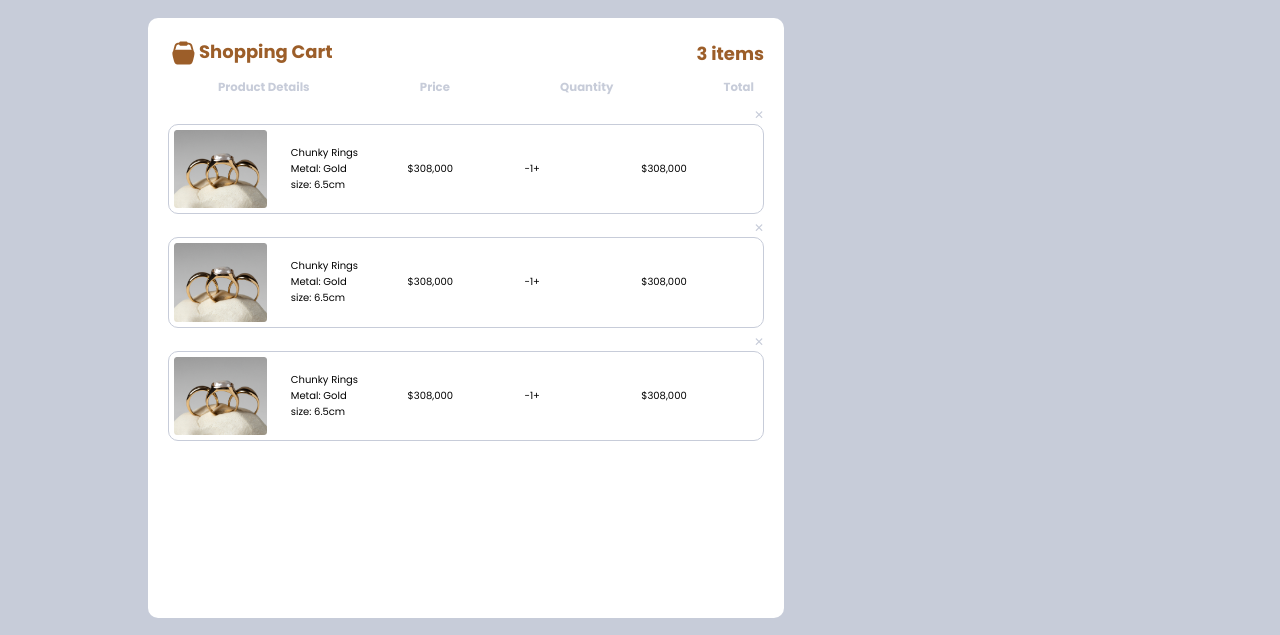
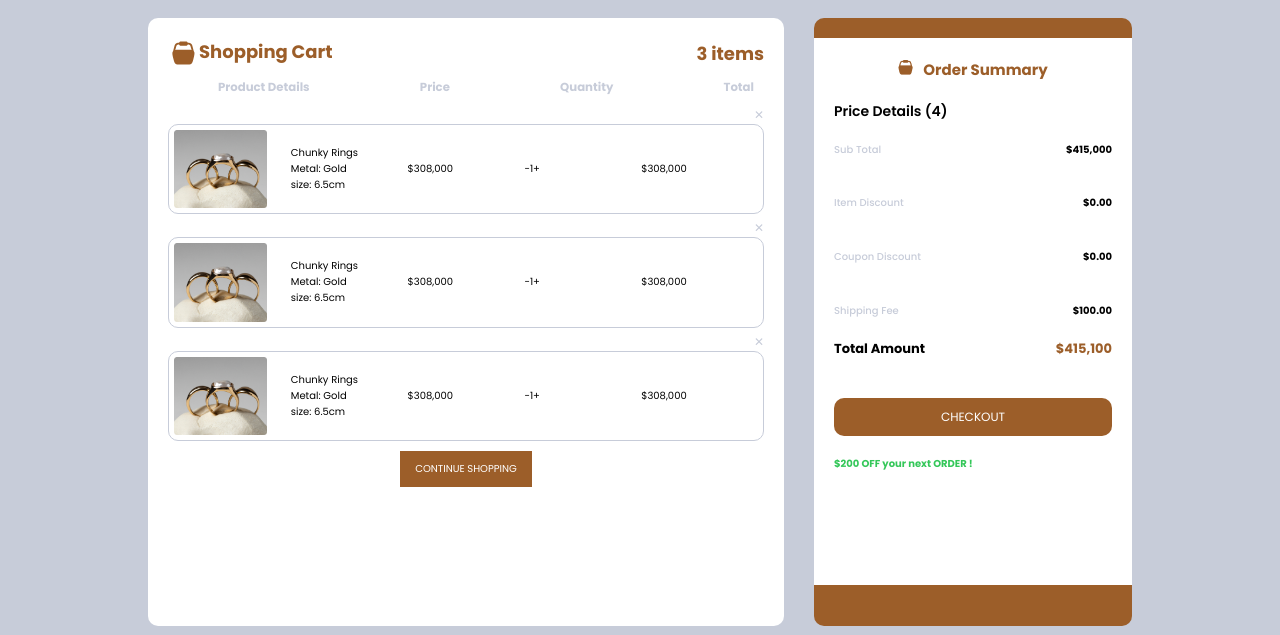
Before and after one commit to Ade-folami/HNG-stage-2, a website built with Parcel: page cart.html in a window 1280 px wide. Shown: the part 157-792 px from the top of the page. Built offline with nearby package versions, Linux system fonts and the light colour scheme; a web font is replaced by a local one.

Commit message:
building cart page

```diff
--- a/cart.html
+++ b/cart.html
@@ -23,7 +23,7 @@
       <nav class="nav">
         <img src="images/blings-logo.png" alt="blings " class="nav__logo" />
         <div class="nav__links">
-          <a href="#" class="nav__link">
+          <a href="index.html" class="nav__link">
             <span
               ><img
                 src="images/teenyicons_home-outline.png"
@@ -153,8 +153,56 @@
               </div>
             </div>
           </div>
+          <div class="items__button--container">
+            <a href="#" class="items__button">CONTINUE SHOPPING</a>
+          </div>
         </div>
-        <div class="cart__area--summary"></div>
+        <div class="cart__area--summary">
+          <div class="summary__container">
+            <h2 class="summary__heading">
+              <span
+                ><img
+                  src="images/summary-icon.png"
+                  alt="summary"
+                  class="summary__icon" /></span
+              >Order Summary
+            </h2>
+            <div class="summary__prices">
+              <h3 class="summary__prices--heading">Price Details (4)</h3>
+              <div class="summary__prices--breakdown-area">
+                <div class="summary__prices--breakdown">
+                  <span class="summary__prices--breakdown-text">Sub Total</span
+                  ><span class="summary__prices--breakdown-amount"
+                    >$415,000</span
+                  >
+                </div>
+                <div class="summary__prices--breakdown">
+                  <span class="summary__prices--breakdown-text"
+                    >Item Discount</span
+                  ><span class="summary__prices--breakdown-amount">$0.00</span>
+                </div>
+                <div class="summary__prices--breakdown">
+                  <span class="summary__prices--breakdown-text"
+                    >Coupon Discount</span
+                  ><span class="summary__prices--breakdown-amount">$0.00</span>
+                </div>
+                <div class="summary__prices--breakdown">
+                  <span class="summary__prices--breakdown-text"
+                    >Shipping Fee</span
+                  ><span class="summary__prices--breakdown-amount"
+                    >$100.00</span
+                  >
+                </div>
+              </div>
+              <div class="summary__prices--total">
+                <span class="summary__prices--total-text">Total Amount</span
+                ><span class="summary__prices--total-amount">$415,100</span>
+              </div>
+              <a href="" class="summary__prices--button">CHECKOUT</a>
+            </div>
+            <p class="summary__offer">$200 OFF your next ORDER !</p>
+          </div>
+        </div>
       </div>
     </section>
     <section class="section__recents">
--- a/style.css
+++ b/style.css
@@ -241,7 +241,7 @@ body {
 }
 .section__cart {
   background-color: #c7ccd9;
-  height: 80vh;
+  height: 90vh;
   font-family: "Poppins";
 }
 .cart__area {
@@ -250,7 +250,7 @@ body {
   column-gap: 3rem;
   margin: auto;
   padding: 2rem;
-  height: 100%;
+  height: 90%;
   max-width: 80vw;
 }
 .cart__area--items {
@@ -309,3 +309,97 @@ body {
   width: 80%;
   height: 100%;
 }
+.items__button--container {
+  display: flex;
+  align-items: center;
+  padding: 1rem;
+  justify-content: center;
+}
+.items__button {
+  text-decoration: none;
+  padding: 1rem 1.5rem;
+  background-color: #9c5e29;
+  color: #fff;
+  margin: auto;
+  align-self: center;
+}
+.cart__area--summary {
+  background-color: #9c5e29;
+  border-radius: 1rem;
+}
+.summary__container {
+  background-color: #fff;
+  padding: 2rem;
+  font-family: "Poppins";
+  /* display: flex;
+  flex-direction: column;
+  justify-content: space-between; */
+  height: 90%;
+  margin: 2rem auto;
+}
+.summary__heading {
+  color: #9c5e29;
+  margin: auto;
+  text-align: center;
+  padding-bottom: 2rem;
+  /* align-self: center; */
+}
+.summary__icon {
+  padding-right: 1rem;
+}
+.summary__prices {
+  height: 70%;
+  display: flex;
+  flex-direction: column;
+  justify-content: space-between;
+}
+.summary__prices--heading {
+  font-size: 1.4rem;
+  font-weight: 600;
+}
+.summary__prices--breakdown-area {
+  display: flex;
+  flex-direction: column;
+  justify-content: space-between;
+  height: 50%;
+}
+.summary__prices--breakdown {
+  display: flex;
+  justify-content: space-between;
+}
+.summary__prices--breakdown-text {
+  color: #c7ccd9;
+  font-weight: 500;
+}
+.summary__prices--breakdown-amount {
+  color: #000;
+  font-weight: 700;
+}
+.summary__prices--total {
+  display: flex;
+  justify-content: space-between;
+}
+.summary__prices--total-text {
+  font-weight: 700;
+  font-size: 1.3rem;
+}
+.summary__prices--total-amount {
+  color: #9c5e29;
+  font-weight: 700;
+  font-size: 1.3rem;
+}
+.summary__prices--button {
+  text-decoration: none;
+  background-color: #9c5e29;
+  color: #fff;
+  padding: 1rem 1.5rem;
+  width: 100%;
+  margin: 2rem auto;
+  text-align: center;
+  font-size: 1.2rem;
+  border-radius: 1rem;
+}
+.summary__offer {
+  color: #34c759;
+  font-weight: 700;
+}
```
Also changed, not shown: images/summary-icon.png (added).
